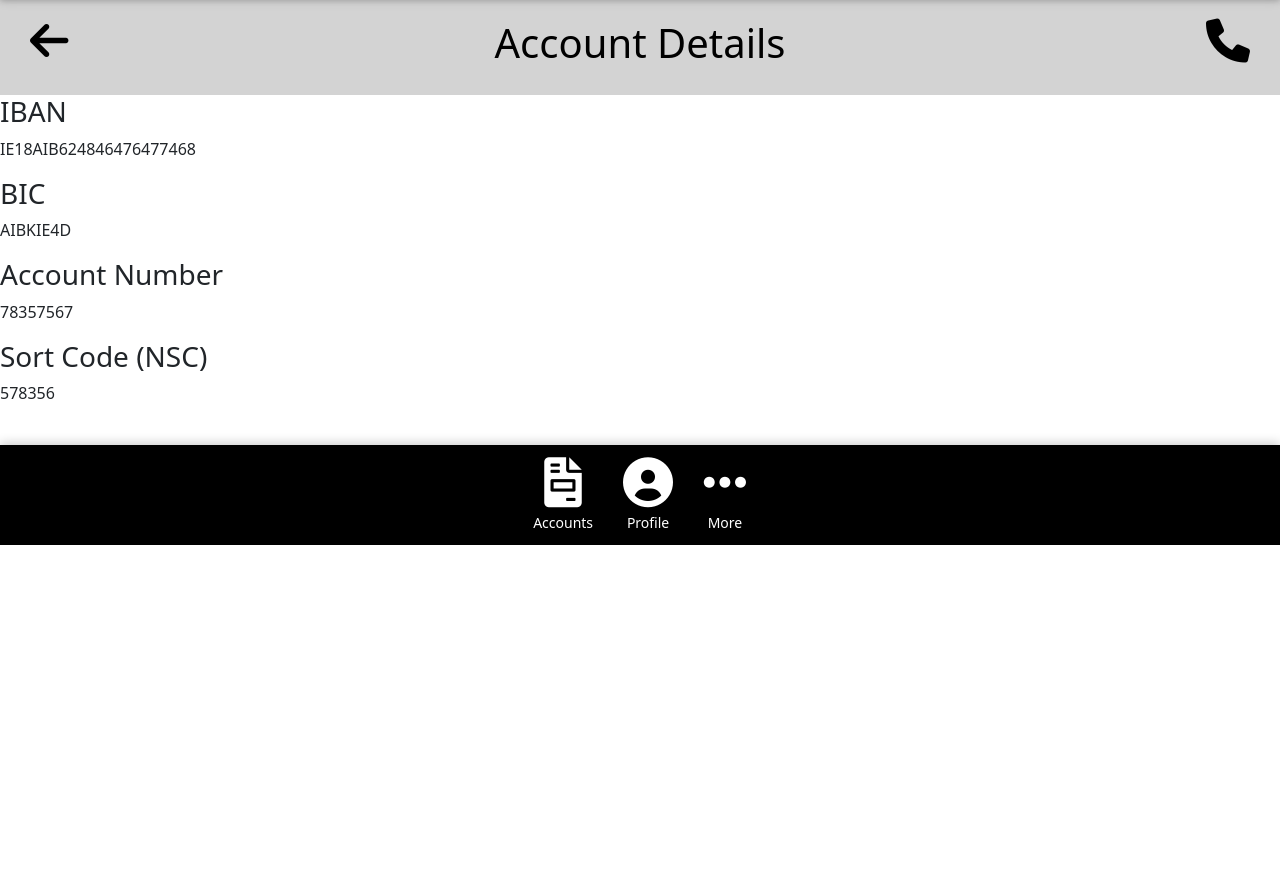
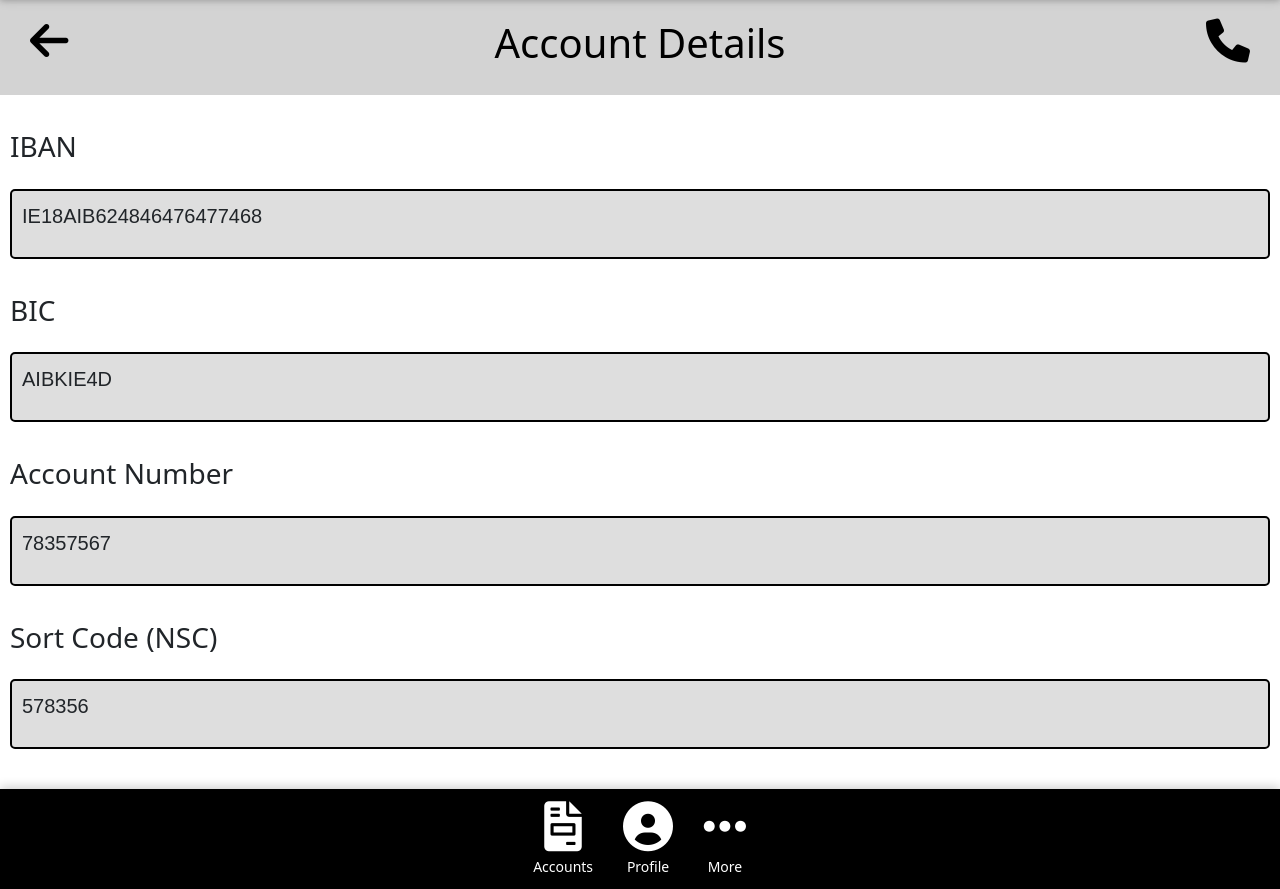
Before and after one commit to ehis04/AIB-Prototype, a Django app: page /account/ in a window 1280 px wide. Shown: the part 72-961 px from the top of the page. Before the commit the page ends 617 px from the top, so only its background shows below. Run offline with Django 5.2, Linux system fonts and the light colour scheme; some libraries are stand-ins or nearby versions.

Commit message:
lizzy's final changes

```diff
--- /dev/null
+++ b/web/static/acc.css
@@ -0,0 +1,29 @@
+.details {
+    border: 2px solid black;
+    border-radius: 5px;
+    padding: 10px;
+    margin: 25px 10px;
+    background-color: #dedede;
+    font-family: Arial, sans-serif;
+    font-size: 20px;
+  }
+
+.iban {
+    margin-top: 35px;
+    margin-left: 10px;
+}
+
+.bic {
+    margin-top: 35px;
+    margin-left: 10px;
+}
+
+.number {
+    margin-top: 35px;
+    margin-left: 10px;
+}
+
+.nsc {
+    margin-top: 35px;
+    margin-left: 10px;
+}
--- a/web/templates/account.html
+++ b/web/templates/account.html
@@ -1,38 +1,46 @@
 {% extends "base.html" %}
 {% load static %}
 
+<!DOCTYPE html>
+<html lang="en">
+<head>
+    <meta charset="UTF-8">
+    <meta name="viewport" content="width=device-width, initial-scale=1.0">
+    <title>Account Details</title>
+    <link rel="stylesheet" type="text/css" href="{% static 'style.css' %}">
+</head>
 <body>
     {% block content %}
     <header>
-        <H1>
+        <h1>
             <a href="/"><i class="fas fa-arrow-left"></i></a>
             Account Details
             <a href="/contact/"><i class="fas fa-phone"></i></a>
-        </H1>
+        </h1>
     </header>
     <main>
         <div class="iban">
             <h3> IBAN </h3>
         </div>
-        <div class="details" id="details">
+        <div class="details" id="iban-details">
             <p> IE18AIB624846476477468 </p>
         </div>
         <div class="bic">
             <h3> BIC </h3>
         </div>
-        <div class="details" id="details">
+        <div class="details" id="bic-details">
             <p> AIBKIE4D </p>
         </div>
         <div class="number">
             <h3> Account Number </h3>
         </div>
-        <div class="details" id="details">
+        <div class="details" id="account-number-details">
             <p> 78357567 </p>
         </div>
         <div class="nsc">
             <h3> Sort Code (NSC) </h3>
         </div>
-        <div class="details" id="details">
+        <div class="details" id="nsc-details">
             <p> 578356 </p>
         </div>
     </main>
@@ -46,13 +54,13 @@
             <a href="/profile/" class="footer-link">
                 <i class="fas fa-user-circle"></i>
                 <span>Profile</span>
-              </a>
-              <a href="/more/" class="footer-link">
+            </a>
+            <a href="/more/" class="footer-link">
                 <i class="fa-solid fa-ellipsis"></i>
                 <span>More</span>
-              </a>
-          </div>
+            </a>
+        </div>
     </footer>
-
     {% endblock content %}
 </body>
+</html>
--- a/web/templates/base.html
+++ b/web/templates/base.html
@@ -5,6 +5,7 @@
     <meta charset="utf-8">
     <title> AIB Prototype </title>
     <link rel="stylesheet" href="{% static 'style.css' %}">
+    <link rel="stylesheet" href="{% static 'acc.css' %}">
     <link href="https://cdnjs.cloudflare.com/ajax/libs/mdbootstrap/4.19.1/css/mdb.min.css" rel="stylesheet">
     <link href="https://cdn.jsdelivr.net/npm/bootstrap@5.3.3/dist/css/bootstrap.min.css" rel="stylesheet" integrity="sha384-QWTKZyjpPEjISv5WaRU9OFeRpok6YctnYmDr5pNlyT2bRjXh0JMhjY6hW+ALEwIH" crossorigin="anonymous">
     <link rel="stylesheet" href="{% static 'exit.css' %}">
--- a/web/templates/statements.html
+++ b/web/templates/statements.html
@@ -16,13 +16,13 @@
         <div class="pay-options">
             <div class="pay-option">
                 <div class="pay-icon">
-                    <img src="{% static 'between.png' %}" alt="Between Accounts">
+                    <img src="{% static 'statement.png' %}" alt="Between Accounts">
                 </div>
                 <p>Statements</p>
             </div>
             <div class="pay-option">
                 <div class="pay-icon">
-                    <img src="{% static 'profile.png' %}" alt="Another Account">
+                    <img src="{% static 'bill.png' %}" alt="Another Account">
                 </div>
                 <p>Annual Statement of Fees</p>
             </div>
```
Also changed, not shown: web/static/exit.css (line endings or trailing spaces).
